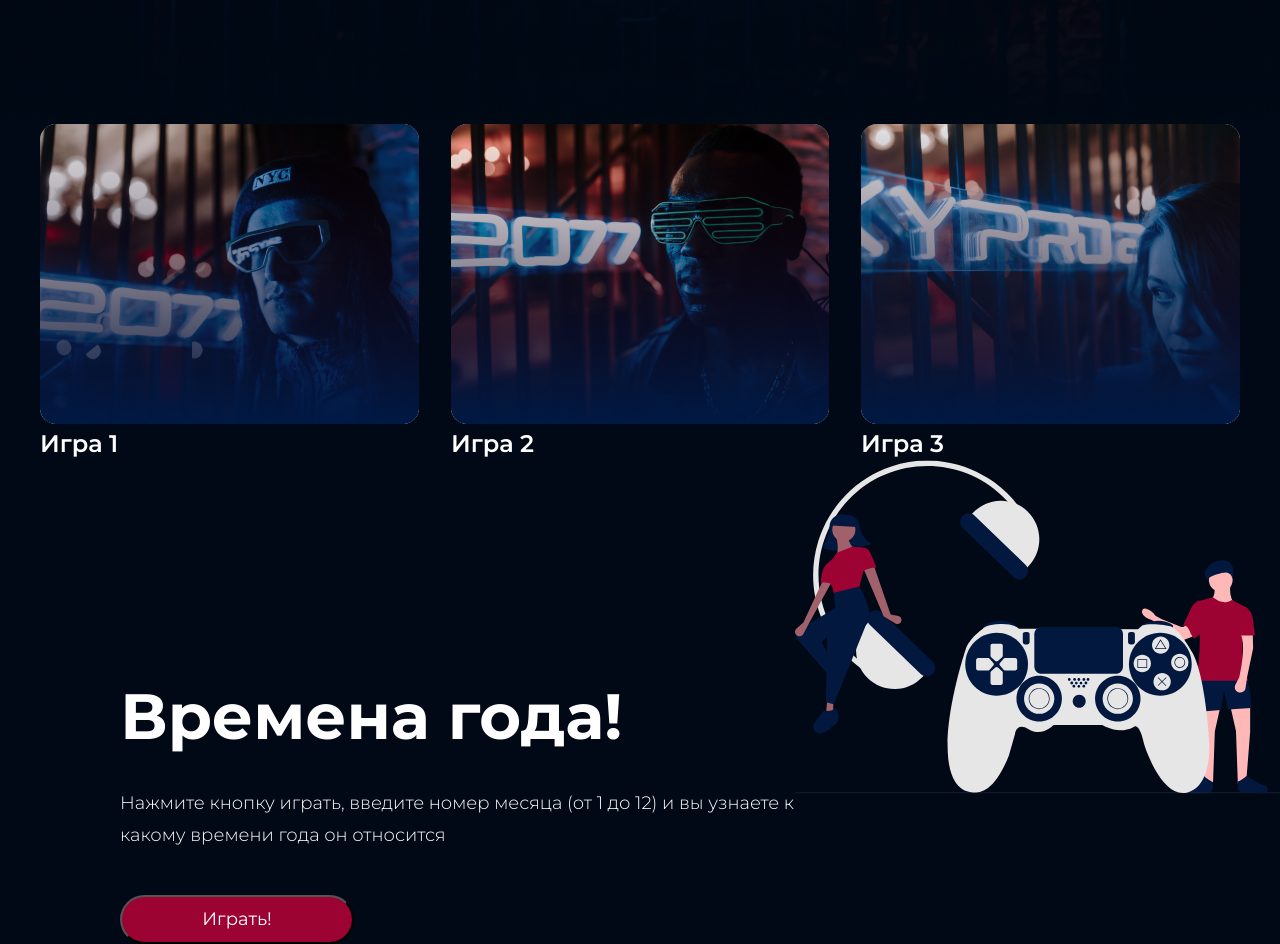
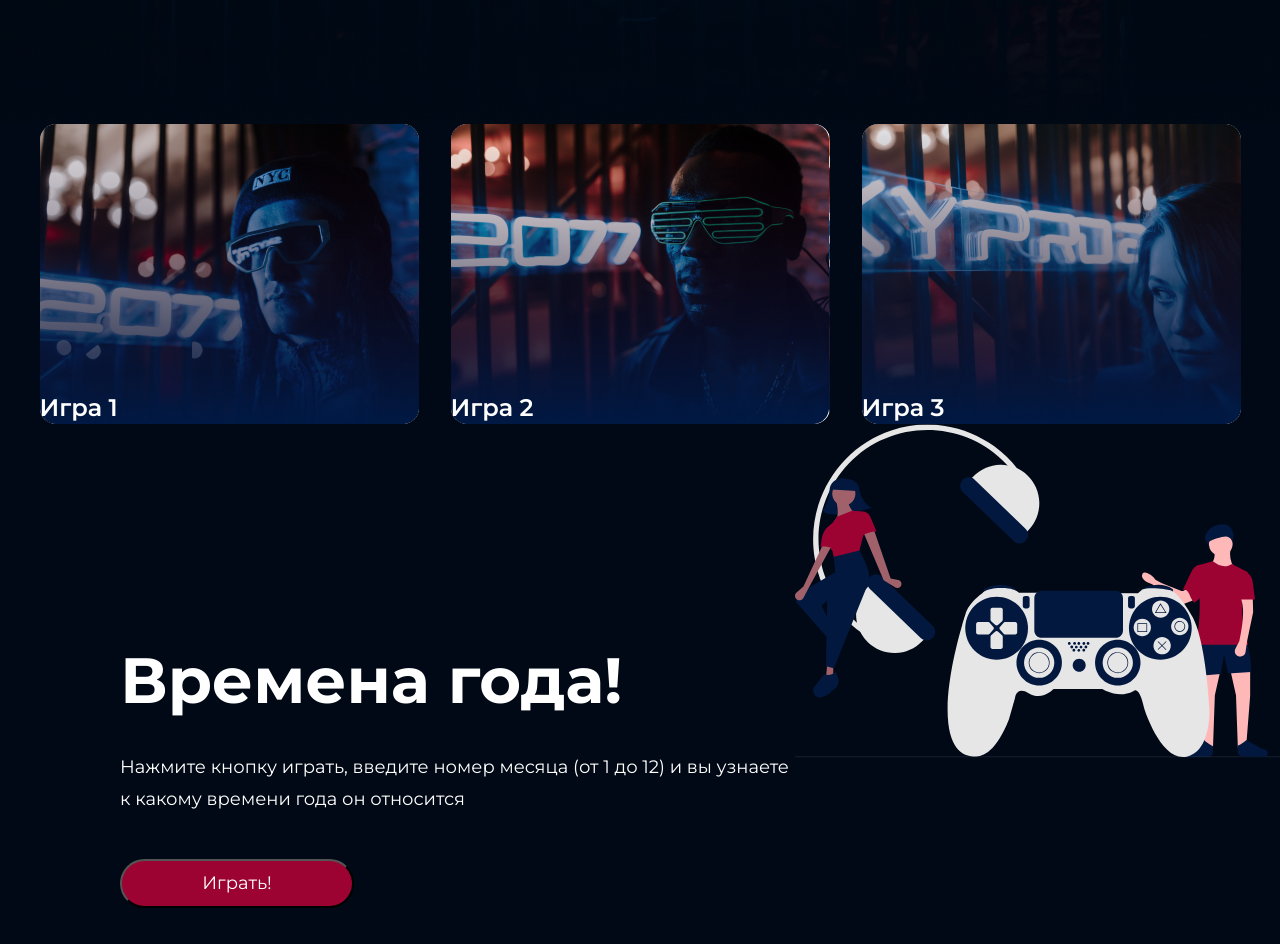
Before and after one commit to JulKuzmi/course2-nd-hw-, a plain HTML site: page index.html in a window 1280 px wide. Shown: the part 900-1844 px from the top of the page. After the commit the page ends 1808 px from the top, so only its background shows below. Drawn offline with Linux system fonts and the light colour scheme.

Commit message:
fixed file css and html section game

```diff
--- a/index.html
+++ b/index.html
@@ -15,25 +15,16 @@
 <body>
     <div class="top">
         <header class="header center">
-            <h1 class="head_title">Добро пожаловать на мой сайт !</h1>
-            <p class="head_text">Вам предстоит пройти несколько увлекательных игр. Если готов нажимай поехали и приступай</p>
+            <h1 class="head_title">Добро пожаловать <br> на мой сайт !</br></h1>
+            <p class="head_text">Вам предстоит пройти несколько увлекательных <br> игр. Если готов нажимай поехали и приступай</p>
             <button class="head_button">Поехали!</button>
         </header>
     </div>
     <section class="section_game">
-        <div class="content_games">
-            <div>
-                <img class="img_game" src="img/game1.jpg" alt="img-game">
-                <div class="bottom_text">Игра 1</div>
-            </div>
-            <div>
-                <img class="img_game" src="img/game2.jpg" alt="img-game">
-                <div class="bottom_text">Игра 2</div>
-            </div>
-            <div>
-                <img class="img_game" src="img/game3.jpg" alt="img-game">
-                <div class="bottom_text">Игра 3</div>
-            </div>
+        <div class="container center">
+            <div class="container__card container_card_1">Игра 1</div>
+            <div class="container__card container_card_2">Игра 2</div>
+            <div class="container__card container_card_3">Игра 3</div>
         </div>
     </section>
     <section class="mini">
--- a/style.css
+++ b/style.css
@@ -29,7 +29,7 @@ body {
 .head_title {
     font-style: normal;
     color: #FFFFFF;
-    font-weight: 700;
+    max-width: 700;
     font-size: 64px;
     line-height: 78px;
     padding-top: 217px;
@@ -40,7 +40,7 @@ body {
 
 .head_text {
     font-style: normal;
-    font-weight: 300;
+    max-width: 300;
     font-size: 18px;
     line-height: 32px;
     color: #FFFFFF;
@@ -62,6 +62,7 @@ body {
     margin-top: 44px;
 
 }
+/*section game1-3*/
 
 .section_game {
     background-image: url(img/backgr2.jpg);
@@ -71,25 +72,36 @@ body {
     background: #000915;
 }
 
-.img_game {
+.container{
+   display: flex;
+   flex-wrap: wrap;
+   gap: 32px;
+   justify-content: center;
+}
+
+.container__card{
+    width: 379px;
+    height: 300px;
     background: linear-gradient(180deg, rgba(39, 1, 15, 0) 0%, #001944 100%), url(0023.jpg);
     border-radius: 16px;
-    width: 100%;
-}
-.bottom_text{
-    color: #FFFFFF;
     font-style: normal;
     font-weight: 600;
     font-size: 24px;
     line-height: 32px;
+    color: #FFFFFF;
+    display: flex;
+    align-items: flex-end;
 }
 
-.content_games {
-    display: flex;
-    gap: 32px;
-    justify-content: center;
+.container_card_1{
+    background-image: url(img/game1.jpg);
 }
-
+.container_card_2{
+    background-image: url(img/game2.jpg);
+}
+.container_card_3{
+    background-image: url(img/game3.jpg);
+}
 .mini{
     background-image: url(img/backgr3.jpg);
     background-position: center;
```
